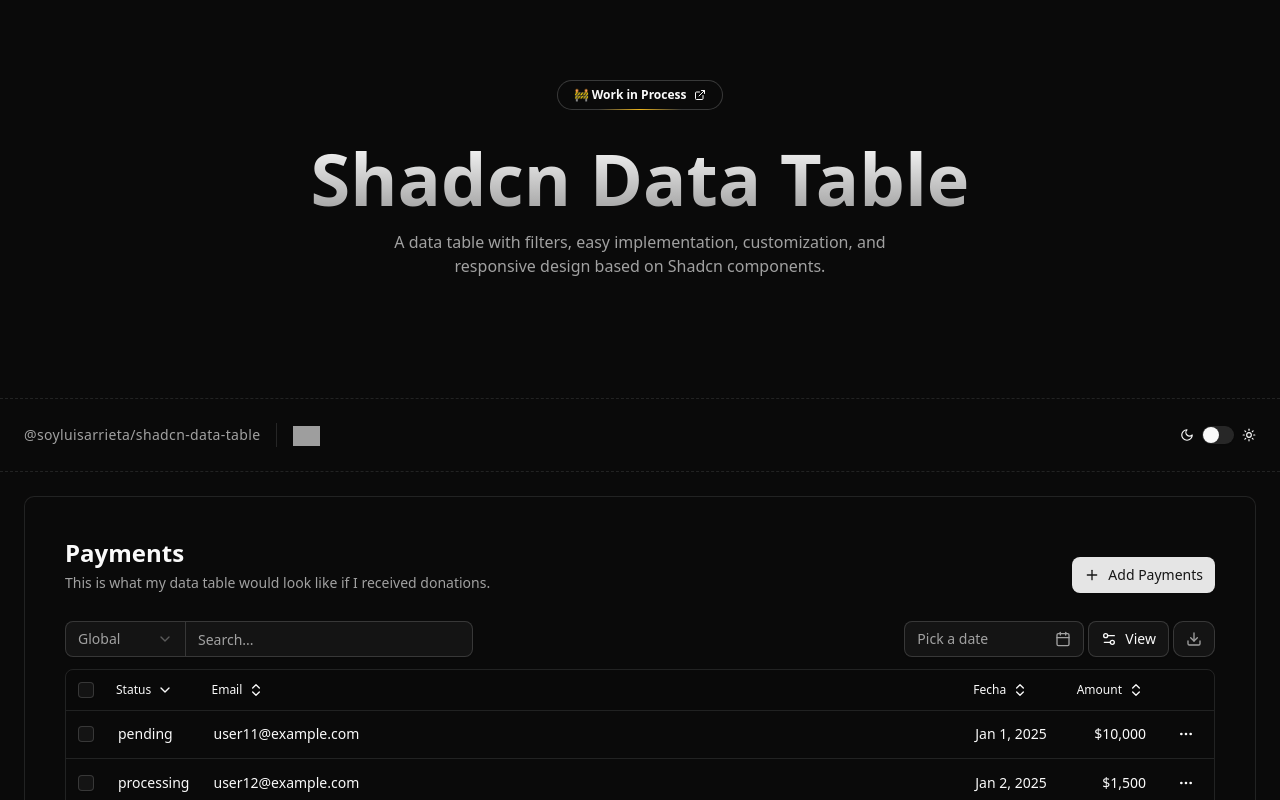
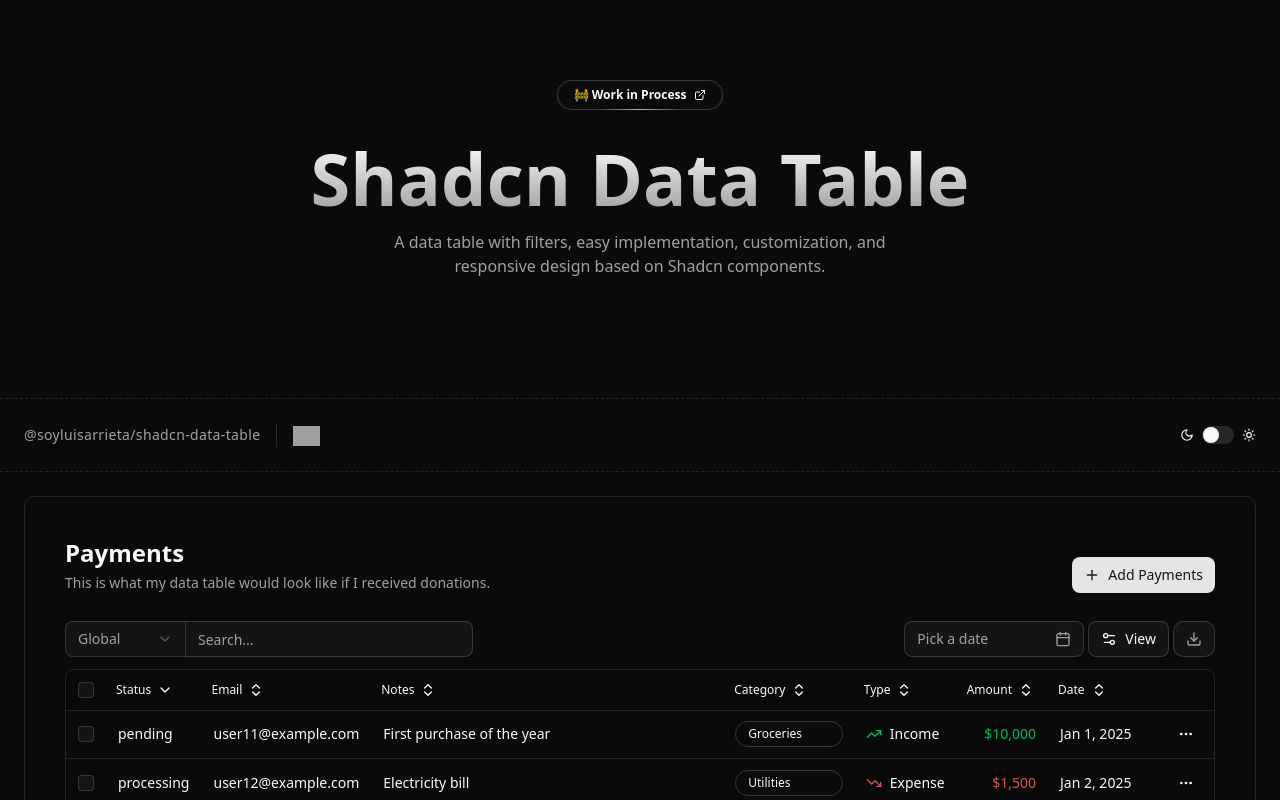
Before and after one commit to soyluisarrieta/shadcn-data-table, a React (Vite) app in the folder react-app/: page / in a window 1280 px wide. Shown: the top 800 px of the page. Built offline with nearby package versions, Linux system fonts and the light colour scheme; grey boxes are pictures that could not be loaded.

Commit message:
feat(payments): enhance payment table with category, type, and notes

```diff
--- a/react-app/src/app/payment/payments-columns.tsx
+++ b/react-app/src/app/payment/payments-columns.tsx
@@ -8,14 +8,17 @@ import {
   DropdownMenuTrigger
 } from '@/components/ui/dropdown-menu'
 import { Button } from '@/components/ui/button'
-import { MoreHorizontalIcon } from 'lucide-react'
+import { MoreHorizontalIcon, TrendingDownIcon, TrendingUpIcon } from 'lucide-react'
 
 export type Payment = {
-  id: string
-  amount: number
-  status: 'pending' | 'processing' | 'success' | 'failed'
-  email: string
-  date: string
+  id: string;
+  amount: number;
+  status: 'pending' | 'processing' | 'success' | 'failed';
+  email: string;
+  date: string;
+  category: 'Groceries' | 'Utilities' | 'Entertainment' | 'Travel';
+  type: 'Income' | 'Expense';
+  notes?: string;
 }
 
 export const paymentsColumns: CustomColumnDef<Payment>[] = [
@@ -26,20 +29,37 @@ export const paymentsColumns: CustomColumnDef<Payment>[] = [
   },
   {
     accessorKey: 'email',
-    width: '100%',
-    minWidth: 300,
     enableHiding: false,
     header: 'Email'
   },
   {
-    accessorKey: 'date',
-    width: 'auto',
-    enableHiding: false,
-    header: 'Fecha',
+    accessorKey: 'notes',
+    header: 'Notes',
+    width: '100%',
+    minWidth: 300
+  },
+  {
+    accessorKey: 'category',
+    header: 'Category',
     cell: ({ row }) => {
-      const date = new Date(row.getValue('date'))
-      date.setMinutes(date.getMinutes() + date.getTimezoneOffset())
-      return <div>{date.toLocaleDateString('en-US', { month: 'short', day: 'numeric', year: 'numeric' })}</div>
+      const category: string = row.getValue('category')
+      return <div className='outline outline-primary/20 text-xs rounded-full px-3 py-1'>
+        {category}
+      </div>
+    }
+  },
+  {
+    accessorKey: 'type',
+    header: 'Type',
+    cell: ({ row }) => {
+      const type: string = row.getValue('type')
+      return <div className='flex items-center gap-2'>
+        {type === 'Income'
+          ? <TrendingUpIcon className="h-4 w-4 text-green-500 dark:text-green-400/80" />
+          : <TrendingDownIcon className="h-4 w-4 text-red-500 dark:text-red-400/80" />
+        }
+        {type}
+      </div>
     }
   },
   {
@@ -55,7 +75,23 @@ export const paymentsColumns: CustomColumnDef<Payment>[] = [
         minimumFractionDigits: 0
       }).format(amount)
 
-      return <div className="font-medium">{formatted}</div>
+      const type = row.getValue('type')
+      const color = type === 'Income'
+        ? 'text-green-500 dark:text-green-400/80'
+        : 'text-red-500 dark:text-red-400/80'
+      return <div className={color}>{formatted}</div>
+    }
+  },
+  {
+    accessorKey: 'date',
+    width: 'auto',
+    minWidth: 110,
+    enableHiding: false,
+    header: 'Date',
+    cell: ({ row }) => {
+      const date = new Date(row.getValue('date'))
+      date.setMinutes(date.getMinutes() + date.getTimezoneOffset())
+      return <div>{date.toLocaleDateString('en-US', { month: 'short', day: 'numeric', year: 'numeric' })}</div>
     }
   },
   {
```
